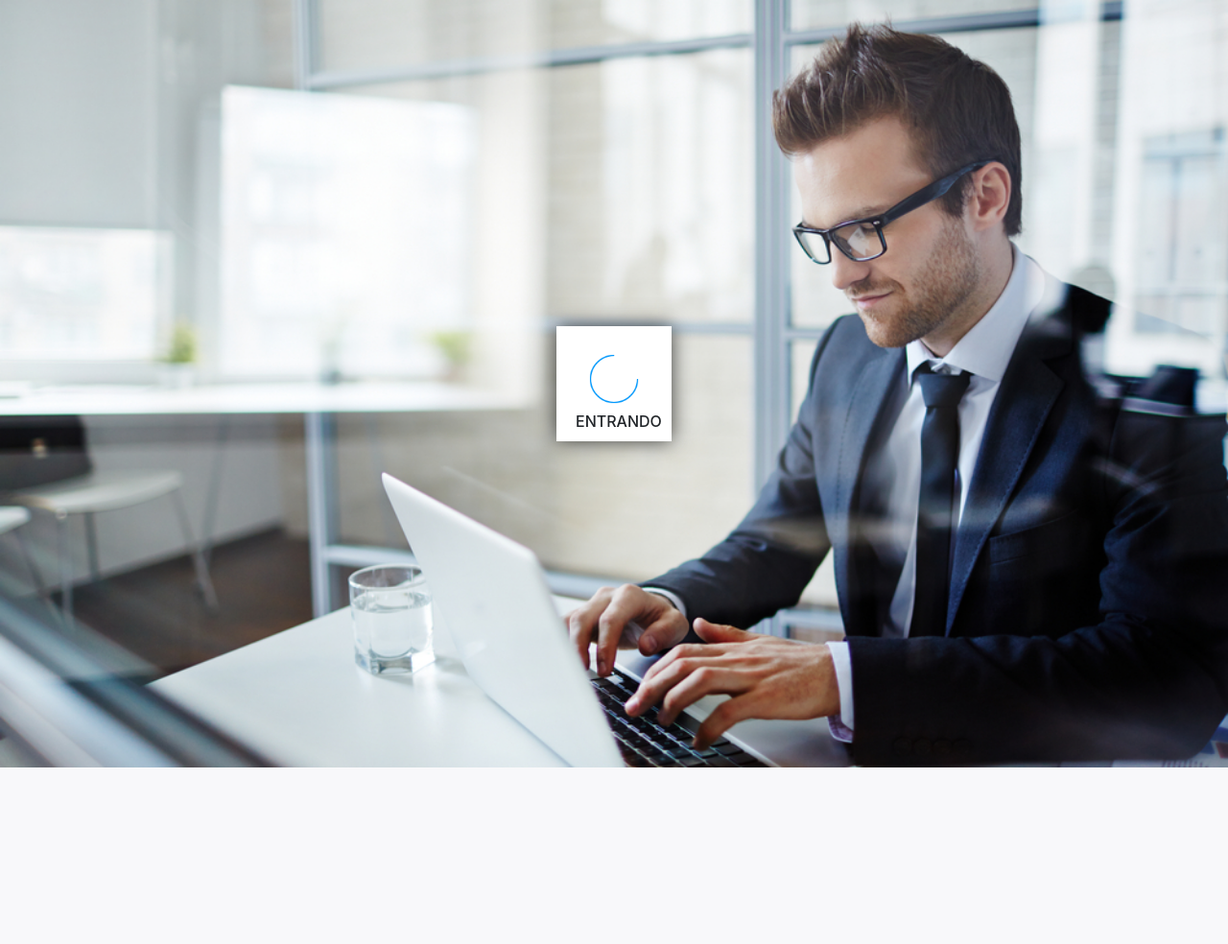
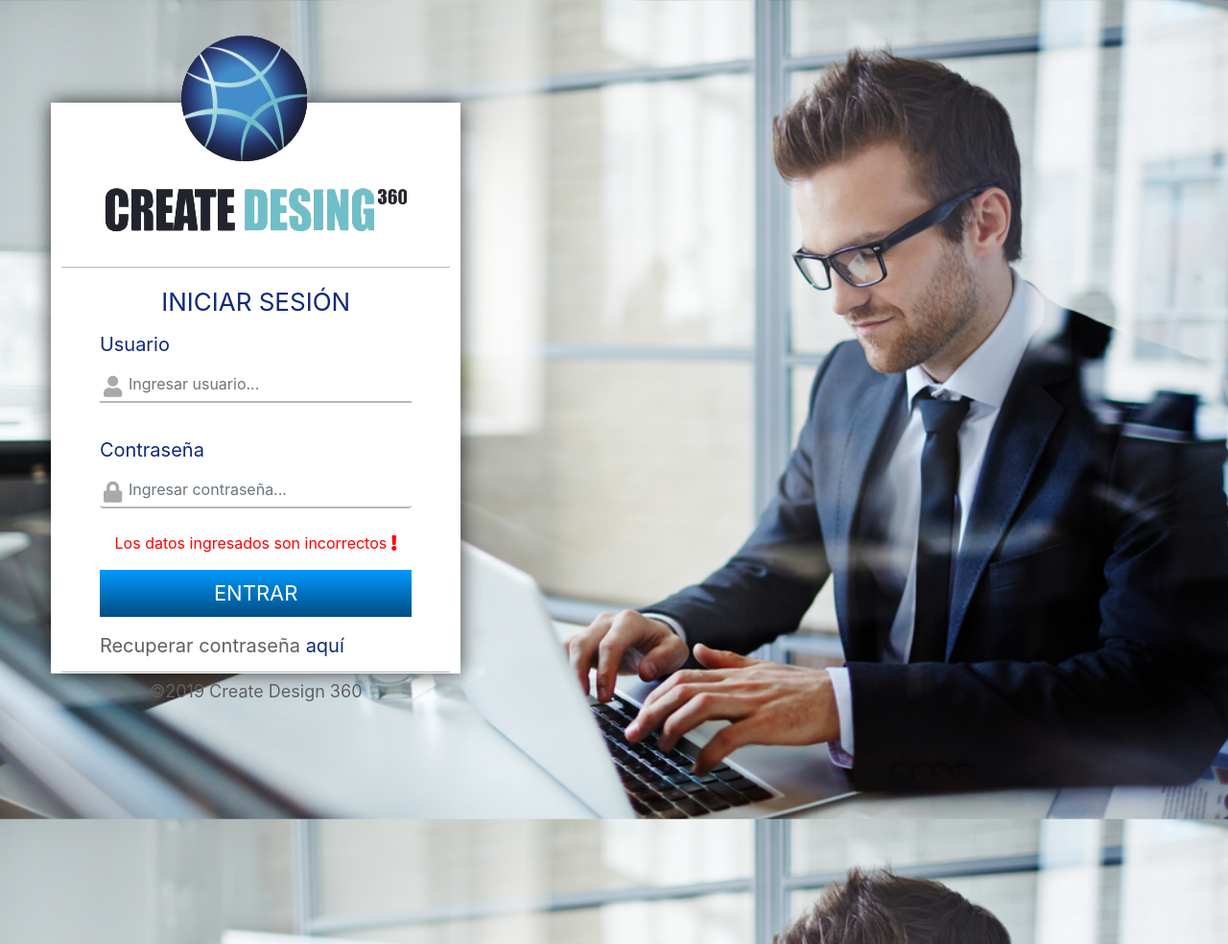
Before and after one commit to marianobc12/CD360, a PHP site: page / in a window 1280 px wide. Shown: the top 984 px of the page at 96% size. Before the commit the page ends 800 px from the top, so only its background shows below. Run offline with PHP 8.4, Linux system fonts and the light colour scheme.

Commit message:
estetica login

```diff
--- a/css/estilo.css
+++ b/css/estilo.css
@@ -43,7 +43,6 @@ input[type=password] {
   .submitt{
     color:white;
     font-size:22px;
-    margin-top:25px;
     width:100%;
     background-image:linear-gradient(to bottom, #0099FF , #004D80);
     border:0px;
@@ -57,7 +56,7 @@ input[type=password] {
   background-color:white;
   margin-left:5%;
   margin-top:20%;
-  border-radius:50px;
+  border-radius:0px;
 }
 }
 
@@ -68,7 +67,7 @@ input[type=password] {
   background-color:white;
   margin-left:10%;
   margin-top:20%;
-  border-radius:50px;
+  border-radius:0px;
 }
 
 }
--- a/index.php
+++ b/index.php
@@ -10,10 +10,10 @@
     <title>Inicio</title>
 </head>
 <body style="background: url('img/fondo1.jpg') no-repeat center center fixed; background-size:cover; width:100%; height:100%">
-  <div class="container-fluid" style="text-align:center;display:none;">
+  <div class="container-fluid" style="text-align:center;">
     <div class="row">
       <div class="col-sm-8 col-xl-5 col-lg-6 col-12 offset-lg-1 offset-sm-1 offset-xl-1" style="margin:0px;padding:0px;">
-        <div class="rectanguloform animated fadeInLeft " style="box-shadow: 10px 10px 5px 0px rgba(0,0,0,0.75);">
+        <div class="rectanguloform animated fadeInLeft " style="box-shadow: 0px 0px 20px 0px rgba(0,0,0,0.75);">
           <div style="text-align:center;">
              <img src="img/logof.png" class="logo">
           </div>
@@ -30,6 +30,7 @@
                   <input class="form-control" type="password" style="font-size:16px;" placeholder="Ingresar contraseña...">
                   <span class="fas fa-lock iconopass"></span>
                   <br>
+                  <p class="text-center" style="color:red;">Los datos ingresados son incorrectos <i class="fas fa-exclamation"></i></p>
                   <button type="submit" class="submitt btn btn-lg">ENTRAR</button><br>
                   <div style="margin-top:15px;">
                     <span style="color:#606060; font-size:20px; ">Recuperar contraseña <a href="">aquí</a></span><br>
```
